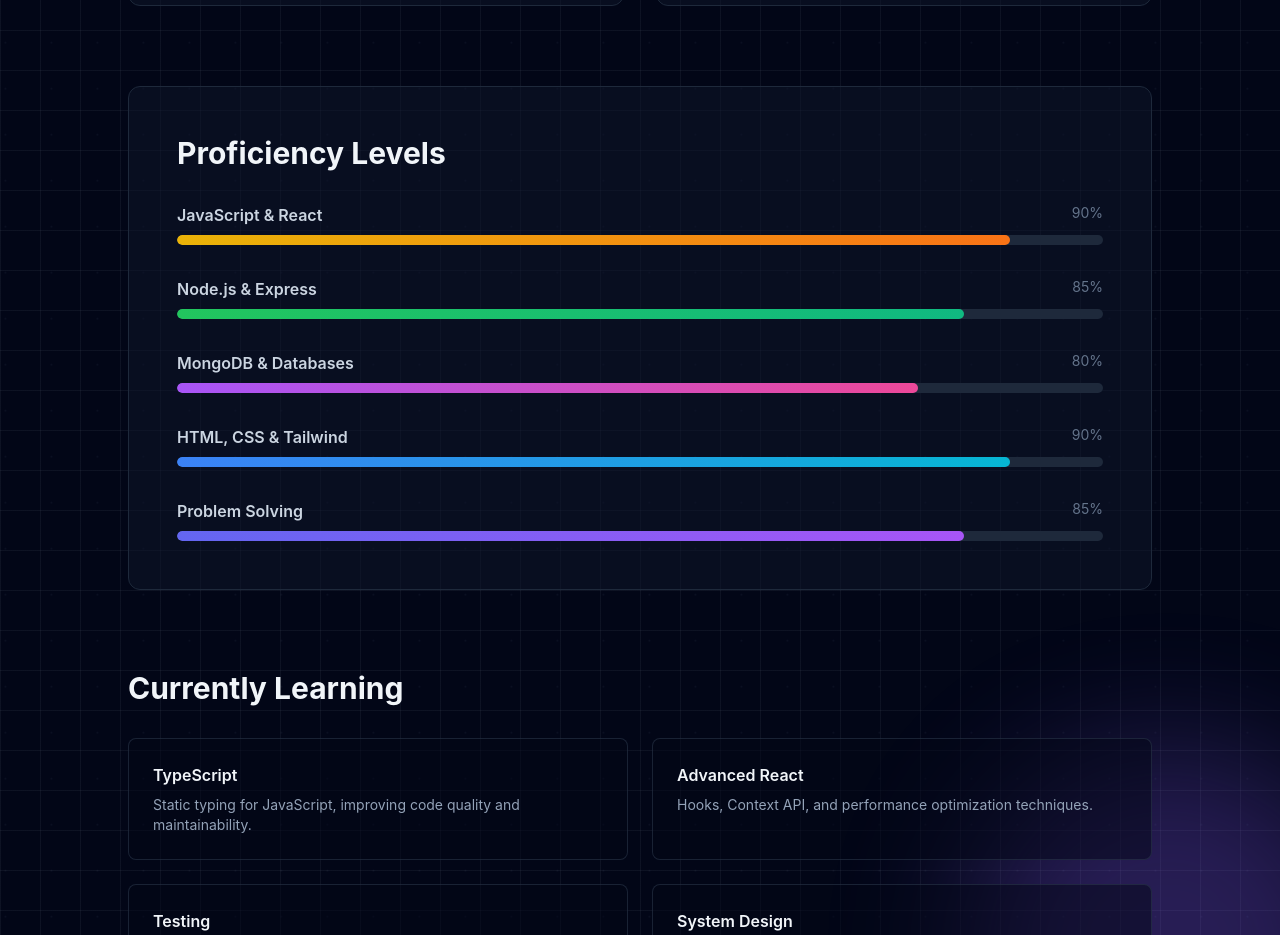
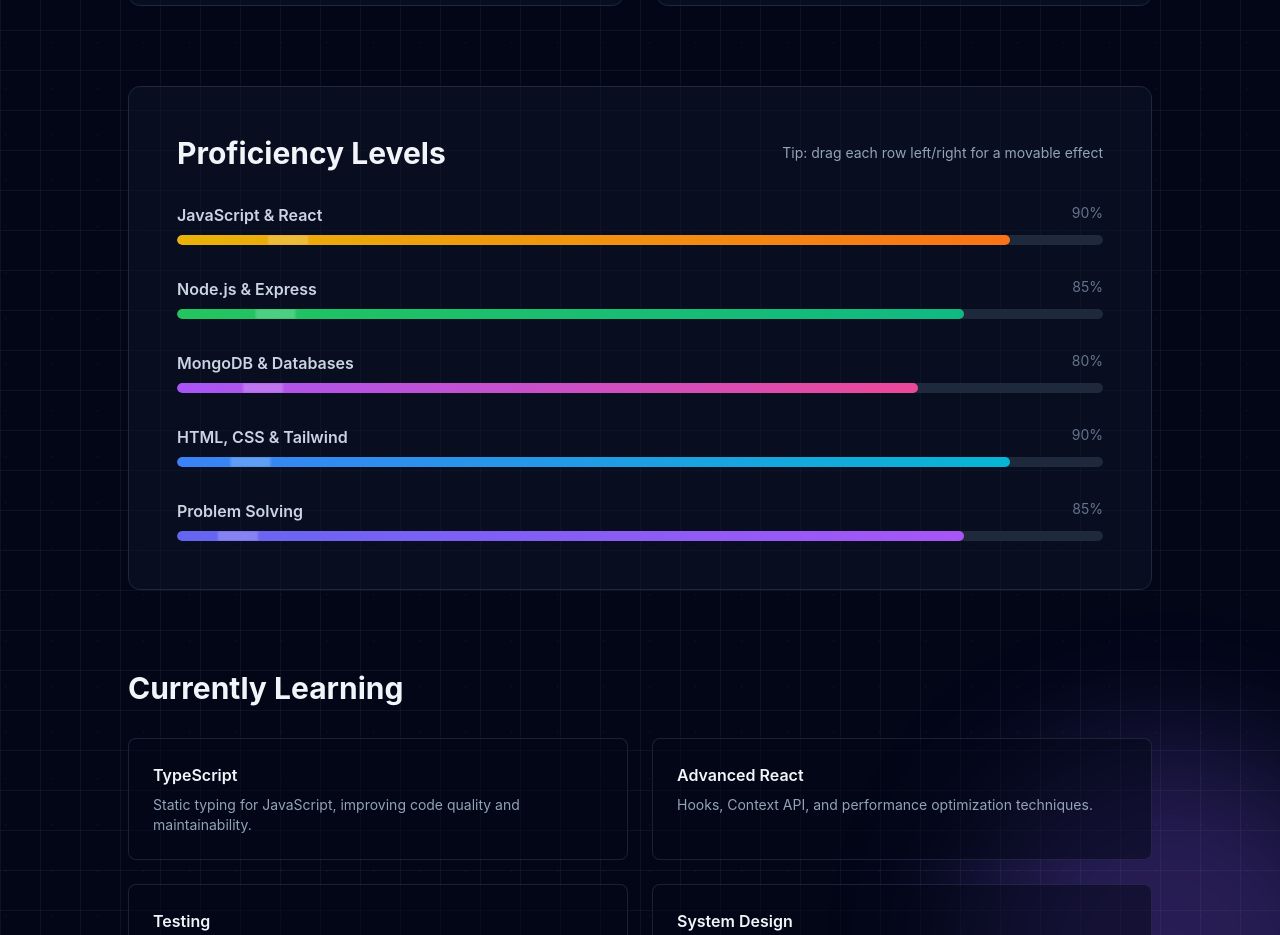
Before and after one commit to srabon007-9/portfolio, a React (Create React App) app in the folder client/: page /skills in a window 1280 px wide. Shown: the part 1680-2615 px from the top of the page. Built offline with nearby package versions, Linux system fonts and the light colour scheme.

Commit message:
Add more motion effects to Skills and Home sections

```diff
--- a/client/src/pages/Home.jsx
+++ b/client/src/pages/Home.jsx
@@ -1,6 +1,7 @@
 // Import React hooks
 import React, { useState, useEffect, useMemo } from 'react';
 import axios from 'axios';
+import { motion } from 'framer-motion';
 import { Link } from 'react-router-dom';
 import TechOrbit from '../components/TechOrbit';
 import LiveCodePreview from '../components/LiveCodePreview';
@@ -33,6 +34,29 @@
   const [lineIndex, setLineIndex] = useState(0);
   const [charIndex, setCharIndex] = useState(0);
   const [isDeleting, setIsDeleting] = useState(false);
+  const movingHighlights = useMemo(
+    () => [
+      {
+        title: 'Fast UI Rendering',
+        text: 'Optimized components, lazy loading, and responsive interactions for smoother experiences.',
+        color: 'from-cyan-500/20 to-blue-500/10',
+        delay: 0,
+      },
+      {
+        title: 'Interactive Frontend',
+        text: 'Micro-interactions and motion cues that guide users without hurting usability.',
+        color: 'from-violet-500/20 to-cyan-500/10',
+        delay: 0.2,
+      },
+      {
+        title: 'Scalable Code Style',
+        text: 'Reusable architecture and clean patterns designed for real production growth.',
+        color: 'from-emerald-500/20 to-cyan-500/10',
+        delay: 0.35,
+      },
+    ],
+    []
+  );
 
   // useEffect runs when component mounts
   useEffect(() => {
@@ -274,6 +298,57 @@
       </SectionReveal>
 
       <SectionReveal className="px-4 py-16">
+        <div className="mx-auto max-w-6xl">
+          <p className="mb-3 text-sm font-semibold uppercase tracking-[0.18em] text-cyan-300">Motion Highlights</p>
+          <h3 className="mb-4 text-2xl font-bold text-slate-100">A more dynamic look at how I build</h3>
+          <p className="mb-8 max-w-3xl text-slate-400">
+            A moving showcase of the principles I focus on while building modern web products.
+          </p>
+
+          <div className="grid gap-6 md:grid-cols-3">
+            {movingHighlights.map((item) => (
+              <motion.div
+                key={item.title}
+                data-cursor="hover"
+                className={`glass-card rounded-xl border border-slate-700/70 bg-gradient-to-br ${item.color} p-6`}
+                initial={{ opacity: 0, y: 16 }}
+                whileInView={{ opacity: 1, y: 0 }}
+                viewport={{ once: true, amount: 0.4 }}
+                whileHover={{ y: -6, scale: 1.01 }}
+                animate={{ y: [0, -6, 0] }}
+                transition={{
+                  duration: 4,
+                  repeat: Infinity,
+                  ease: 'easeInOut',
+                  delay: item.delay,
+                }}
+              >
+                <h4 className="mb-3 text-base font-semibold text-slate-100">{item.title}</h4>
+                <p className="text-sm leading-relaxed text-slate-300">{item.text}</p>
+              </motion.div>
+            ))}
+          </div>
+
+          <div className="mt-8 overflow-hidden rounded-xl border border-slate-800 bg-slate-900/50">
+            <motion.div
+              className="flex min-w-max gap-3 px-4 py-3"
+              animate={{ x: ['0%', '-50%'] }}
+              transition={{ duration: 20, repeat: Infinity, ease: 'linear' }}
+            >
+              {[...movingHighlights, ...movingHighlights].map((item, idx) => (
+                <span
+                  key={`${item.title}-${idx}`}
+                  className="rounded-full border border-cyan-400/30 bg-cyan-400/10 px-4 py-1.5 text-xs font-semibold uppercase tracking-[0.08em] text-cyan-200"
+                >
+                  {item.title}
+                </span>
+              ))}
+            </motion.div>
+          </div>
+        </div>
+      </SectionReveal>
+
+      <SectionReveal className="px-4 py-16">
         <div className="mx-auto mb-8 max-w-6xl">
           <p className="mb-3 text-sm font-semibold uppercase tracking-[0.18em] text-cyan-300">Interactive Terminal</p>
           <h3 className="mb-3 text-2xl font-bold text-slate-100">Explore my profile through commands</h3>
--- a/client/src/pages/Skills.jsx
+++ b/client/src/pages/Skills.jsx
@@ -1,3 +1,5 @@
+import { motion } from 'framer-motion';
+
 // Skills page - Showcase all technical skills
 function Skills() {
   const skillCategories = [
@@ -85,7 +87,10 @@
 
         {/* Proficiency Section */}
         <div className="mt-20 rounded-xl border border-slate-800 bg-slate-900/50 p-12">
-          <h2 className="mb-8 text-3xl font-bold text-slate-100">Proficiency Levels</h2>
+          <div className="mb-8 flex flex-wrap items-center justify-between gap-3">
+            <h2 className="text-3xl font-bold text-slate-100">Proficiency Levels</h2>
+            <p className="text-sm text-slate-400">Tip: drag each row left/right for a movable effect</p>
+          </div>
 
           <div className="space-y-8">
             {[
@@ -95,18 +100,36 @@
               { skill: 'HTML, CSS & Tailwind', level: 90, color: 'from-blue-500 to-cyan-500' },
               { skill: 'Problem Solving', level: 85, color: 'from-indigo-500 to-purple-500' },
             ].map((item, index) => (
-              <div key={index}>
+              <motion.div
+                key={index}
+                drag="x"
+                dragConstraints={{ left: -24, right: 24 }}
+                dragElastic={0.18}
+                whileHover={{ y: -2 }}
+                whileDrag={{ scale: 1.01 }}
+                transition={{ type: 'spring', stiffness: 220, damping: 18 }}
+              >
                 <div className="mb-2 flex justify-between">
                   <span className="font-semibold text-slate-300">{item.skill}</span>
                   <span className="text-sm text-slate-500">{item.level}%</span>
                 </div>
                 <div className="h-2.5 rounded-full bg-slate-800 overflow-hidden">
-                  <div
-                    className={`h-full rounded-full bg-gradient-to-r ${item.color} transition-all duration-500`}
-                    style={{ width: `${item.level}%` }}
-                  />
+                  <motion.div
+                    className={`relative h-full rounded-full bg-gradient-to-r ${item.color}`}
+                    initial={{ width: 0 }}
+                    whileInView={{ width: `${item.level}%` }}
+                    viewport={{ once: true, amount: 0.5 }}
+                    transition={{ duration: 0.8, delay: index * 0.08, ease: 'easeOut' }}
+                  >
+                    <motion.span
+                      className="absolute inset-y-0 w-10 bg-white/20 blur-[1px]"
+                      animate={{ x: ['-120%', '340%'] }}
+                      transition={{ duration: 2.2, repeat: Infinity, ease: 'linear', delay: index * 0.15 }}
+                      aria-hidden="true"
+                    />
+                  </motion.div>
                 </div>
-              </div>
+              </motion.div>
             ))}
           </div>
         </div>
```
